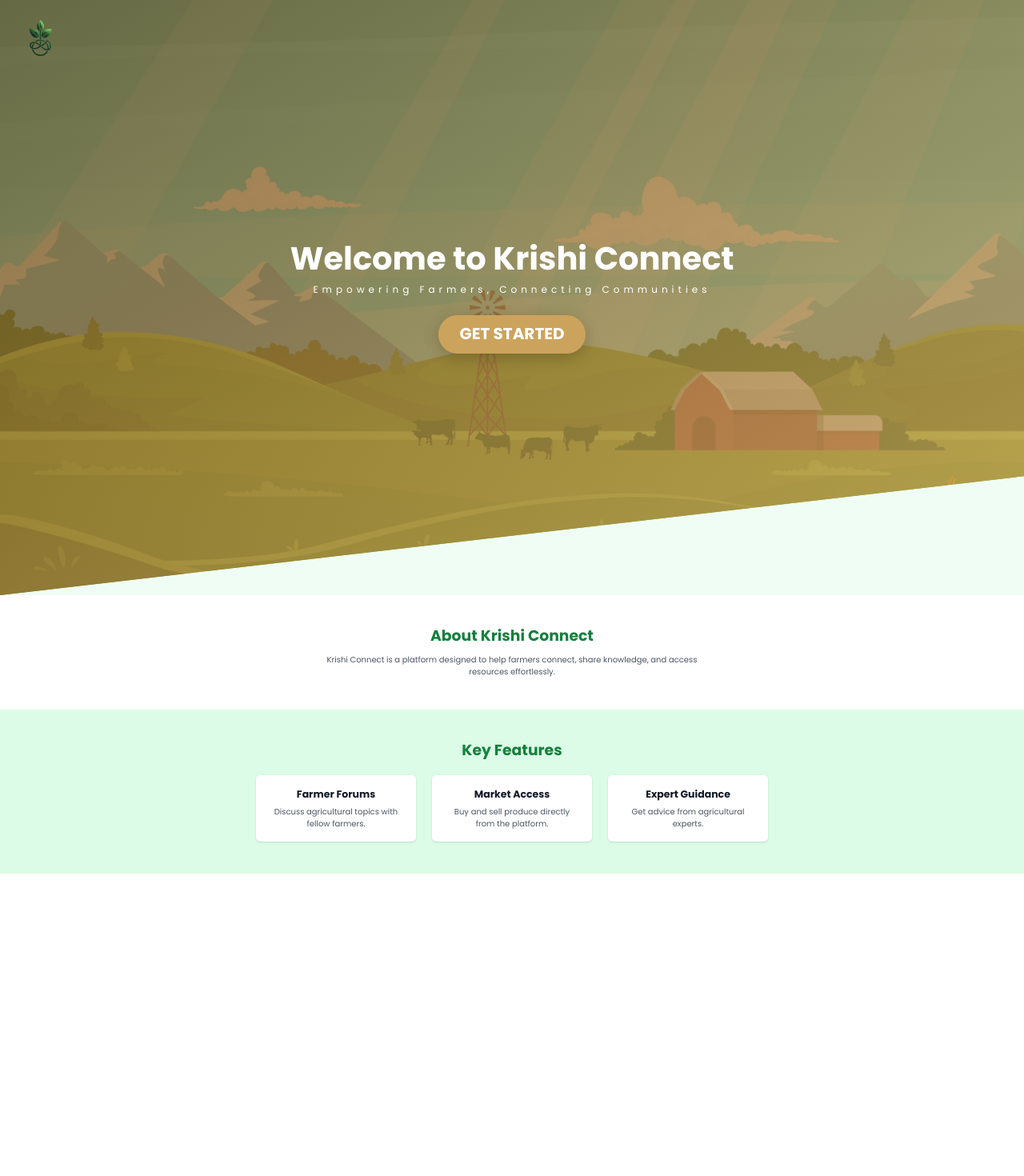
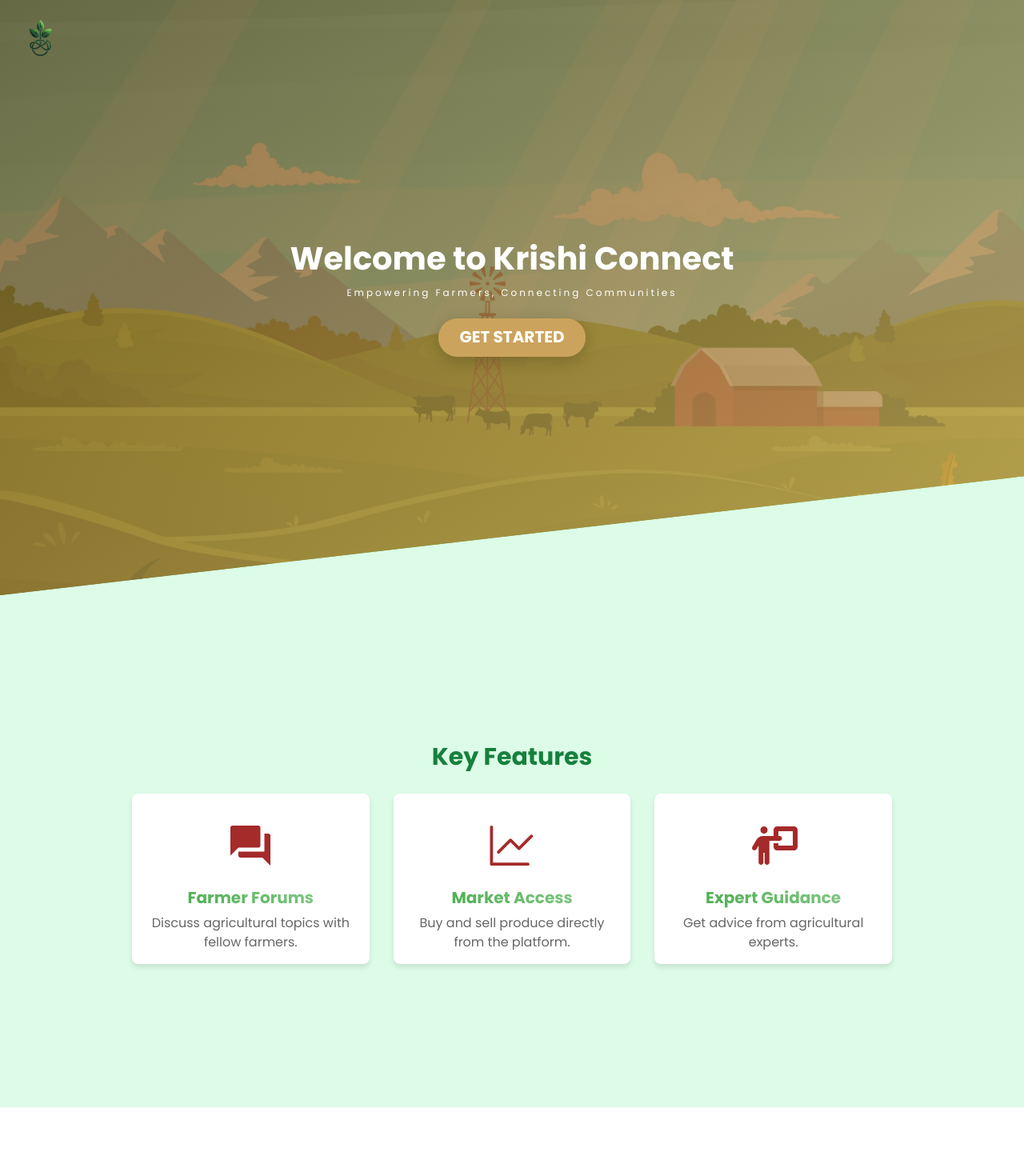
Before and after one commit to kaushal-Prakash/krishi-connect, a Next.js app in the folder frontend/: page / in a window 1280 px wide. Shown: the top 1470 px of the page at 80% size. Before the commit the page ends 1092 px from the top, so only its background shows below. Built offline with nearby package versions, Linux system fonts and the light colour scheme.

Commit message:
about section done for landing

```diff
--- a/frontend/package.json
+++ b/frontend/package.json
@@ -12,6 +12,7 @@
     "next": "15.1.7",
     "react": "^19.0.0",
     "react-dom": "^19.0.0",
+    "react-icons": "^5.5.0",
     "sass": "^1.85.0"
   },
   "devDependencies": {
--- a/frontend/src/app/page.tsx
+++ b/frontend/src/app/page.tsx
@@ -1,4 +1,7 @@
 import Image from "next/image";
+import { MdForum } from "react-icons/md";
+import { GoGraph } from "react-icons/go";
+import { FaPersonChalkboard } from "react-icons/fa6";
 
 export default function home() {
   return (
@@ -7,37 +10,44 @@ export default function home() {
       <div className="logo z-10">
         <Image src="/logo.png" alt="logo" height={80} width={80} />
       </div>
-      <section className="hero-section h-screen flex flex-col items-center justify-center text-center">
-        <h1 className="hero-text-main text-4xl md:text-6xl font-bold text-white">Welcome to Krishi Connect</h1>
-        <p className="hero-text-sub mt-4 text-lg md:text-xl text-white font-poppins tracking-widest">Empowering Farmers, Connecting Communities</p>
-        <button className="warm-btn mt-6 px-6 py-3 bg-custom-warm text-white text-lg transition-all duration-300">Get Started</button>
-      </section>
-
-      {/* About Section */}
-      <section className="py-16 px-6 bg-white text-center">
-        <h2 className="text-3xl font-bold text-green-700">About Krishi Connect</h2>
-        <p className="mt-4 text-gray-600 max-w-3xl mx-auto">
-          Krishi Connect is a platform designed to help farmers connect, share knowledge, and access resources effortlessly.
+      <section className="hero-section h-screen flex flex-col items-center justify-center text-center z-10">
+        <h1 className="hero-text-main text-4xl md:text-6xl font-bold text-white">
+          Welcome to Krishi Connect
+        </h1>
+        <p className="hero-text-sub mt-4 text-lg md:text-xl text-white font-poppins tracking-widest">
+          Empowering Farmers, Connecting Communities
         </p>
+        <button className="warm-btn mt-6 px-6 py-3 bg-custom-warm text-white text-lg transition-all duration-300">
+          Get Started
+        </button>
       </section>
 
       {/* Features Section */}
-      <section className="py-16 px-6 text-center bg-green-100">
-        <h2 className="text-3xl font-bold text-green-700">Key Features</h2>
-        <div className="grid grid-cols-1 md:grid-cols-3 gap-8 mt-8 max-w-5xl mx-auto">
-          <div className="p-6 bg-white rounded-lg shadow">
-            <h3 className="text-xl font-semibold">Farmer Forums</h3>
-            <p className="text-gray-600 mt-2">Discuss agricultural topics with fellow farmers.</p>
+      <section className="py-16 px-6 text-center bg-green-100 -mt-64 min-h-screen">
+        <h1 className="font-primary pt-[30rem]">Key Features</h1>
+        <div className="grid grid-cols-1 md:grid-cols-3 gap-12 px-10 pt-9 mx-auto max-w-[100rem]">
+
+          <div className="card">
+            <MdForum className="card__img"/>
+            <h3>Farmer Forums</h3>
+            <p>Discuss agricultural topics with fellow farmers.</p>
           </div>
-          <div className="p-6 bg-white rounded-lg shadow">
-            <h3 className="text-xl font-semibold">Market Access</h3>
-            <p className="text-gray-600 mt-2">Buy and sell produce directly from the platform.</p>
+          <div className="card">
+            <GoGraph className="card__img"/>
+            <h3>Market Access</h3>
+            <p>Buy and sell produce directly from the platform.</p>
           </div>
-          <div className="p-6 bg-white rounded-lg shadow">
-            <h3 className="text-xl font-semibold">Expert Guidance</h3>
-            <p className="text-gray-600 mt-2">Get advice from agricultural experts.</p>
+          <div className="card">
+            <FaPersonChalkboard className="card__img"/>
+            <h3>Expert Guidance</h3>
+            <p>Get advice from agricultural experts.</p>
           </div>
         </div>
+      </section>
+
+      {/* Quick Access */}
+      <section className="py-16 px-6 bg-white m-full text-center about row min-h-screen landing-about">
+
       </section>
 
     </div>
--- a/frontend/src/styles/abstracts/_variables.scss
+++ b/frontend/src/styles/abstracts/_variables.scss
@@ -4,6 +4,15 @@ $custom-brown: #754E1A;
 $custom-warm: #CBA35C;
 $custom-cream: #F8E1B7;
 $custom-white: #fff;
+$custom-green : rgba(21, 128, 60);
 
 //Fonts
-$default-font-size: 1.6rem;
+$font-size: 1.6rem;
+$font-size-m:2rem;
+$font-size-l: 3rem;
+
+//Grid
+$grid-width: 114rem;
+$grid-width-sm: 114rem;
+$gutter-vertical: 8rem;
+$gutter-horizontal: 6rem;
--- /dev/null
+++ b/frontend/src/styles/base/_typography.scss
@@ -0,0 +1,10 @@
+@use "../abstracts/variables" as *;
+.font-primary{
+    font-weight: 700;
+    font-size: $font-size-l;
+    color: $custom-green;
+}
+.font-secondary{
+    font-weight: 700;
+    font-size: $font-size-m;
+}
--- /dev/null
+++ b/frontend/src/styles/components/_card.scss
@@ -0,0 +1,41 @@
+@use "../abstracts/variables" as *;
+.card {
+  background: white;
+  border-radius: 8px;
+  box-shadow: 0 4px 6px rgba(0, 0, 0, 0.1);
+  padding: 1.5rem;
+  text-align: center;
+  transition: transform 0.3s ease, box-shadow 0.3s ease;
+  display: flex;
+  justify-content: center;
+  align-items: center;
+  flex-direction: column;
+
+  &:hover {
+    transform: translateY(-5px);
+    box-shadow: 0 6px 12px rgba(0, 0, 0, 0.15);
+  }
+
+  & h3 {
+    background: linear-gradient(45deg, #4CAF50, #81C784);
+    -webkit-background-clip: text;
+    background-clip: text;
+    color: transparent;
+    font-size: $font-size-m;
+    font-weight: bold;
+  }
+
+  & p {
+    color: #666;
+    margin-top: 0.5rem;
+    font-size: $font-size;
+  }
+
+  &__img {
+    font-size: 6rem;
+    text-align: center;
+    margin-top: 2rem;
+    margin-bottom: 2rem;
+    color: brown;
+  }
+}
--- /dev/null
+++ b/frontend/src/styles/layout/_grid.scss
@@ -0,0 +1,84 @@
+@use "../abstracts/variables" as *;
+.row {
+    margin: 0 auto;
+
+    @media (max-width: 600px) {
+      display: flex;
+      flex-direction: column;
+      gap: 1rem;
+      width: 100%;
+      margin-right: 0;
+      justify-content: center;
+      align-items: center;
+    }
+
+    &:not(:last-child) {
+      margin-bottom: $gutter-vertical;
+    }
+
+    [class^="col-"] {
+      float: left;
+
+      @media (max-width: 600px) {
+        float: none;
+        width: 100%;
+        margin-right: 0;
+      }
+
+      &:not(:last-child) {
+        margin-right: $gutter-horizontal;
+
+        @media (max-width: 600px) {
+          margin-right: 0;
+        }
+      }
+    }
+
+    .col-1-of-2 {
+      width: calc((100% - #{$gutter-horizontal}) / 2);
+
+      @media (max-width: 600px) {
+        width: 100%;
+      }
+    }
+
+    .col-1-of-3 {
+      width: calc((100% - 2 * #{$gutter-horizontal}) / 3);
+
+      @media (max-width: 600px) {
+        width: 100%;
+      }
+    }
+
+    .col-2-of-3 {
+      width: calc(2 * ((100% - 2 * #{$gutter-horizontal}) / 3) + #{$gutter-horizontal});
+
+      @media (max-width: 600px) {
+        width: 100%;
+      }
+    }
+
+    .col-1-of-4 {
+      width: calc((100% - 3 * #{$gutter-horizontal}) / 4);
+
+      @media (max-width: 600px) {
+        width: 100%;
+      }
+    }
+
+    .col-2-of-4 {
+      width: calc(2 * ((100% - 3 * #{$gutter-horizontal}) / 4) + #{$gutter-horizontal});
+
+      @media (max-width: 600px) {
+        width: 100%;
+      }
+    }
+
+    .col-3-of-4 {
+      width: calc(3 * ((100% - 3 * #{$gutter-horizontal}) / 4) + 2 * #{$gutter-horizontal});
+
+      @media (max-width: 600px) {
+        width: 100%;
+      }
+    }
+  }
--- a/frontend/src/styles/main.scss
+++ b/frontend/src/styles/main.scss
@@ -1,8 +1,12 @@
+@use "./abstracts/variables";
 @use "./abstracts/functions";
-@use "./abstracts/variables";
 
 @use "./base/animations";
+@use "./base/typography";
 
 @use "./components/warm-btn";
+@use "./components/card";
 
 @use "./pages/landing";
+
+@use "./layout/grid";
--- a/frontend/src/styles/pages/_landing.scss
+++ b/frontend/src/styles/pages/_landing.scss
@@ -12,11 +12,11 @@
 .hero-section {
   background-image: linear-gradient(
       to right bottom,
-      rgba($custom-brown, 0.80),
-      rgba($custom-warm, 0.80)
+      rgba($custom-brown, 0.8),
+      rgba($custom-warm, 0.8)
     ),
     url("/hero/landing.jpg");
-  background-position: top center;
+  background-position: center;
   background-size: cover;
   max-height: 93vh;
   clip-path: polygon(0 0, 100% 0, 100% 80%, 0 100%);
@@ -25,20 +25,79 @@
   align-items: center;
   justify-content: center;
   text-align: center;
+  padding: 2rem;
+
+  @media (max-width: 768px) {
+    max-height: 85vh;
+    padding: 1.5rem;
+  }
+
+  @media (max-width: 480px) {
+    max-height: 80vh;
+    padding: 1rem;
+  }
 }
 
 .hero-text-main {
   animation: toRight 1s ease-out;
   font-weight: bold;
   color: $custom-white;
-  font-size: 4rem;
+  font-size: clamp(2rem, 6vw, 4rem);
+  line-height: 1.2;
+  max-width: 90%;
+
+  @media (max-width: 768px) {
+    font-size: 2.5rem;
+  }
+
+  @media (max-width: 480px) {
+    font-size: 2rem;
+  }
 }
 
 .hero-text-sub {
   animation: toLeft 1s ease-out;
   margin-top: 1rem;
-  font-size: 1.2rem;
-  letter-spacing: 5px;
+  font-size: clamp(1rem, 3vw, 1.2rem);
+  letter-spacing: 3px;
   font-weight: 500;
   color: $custom-white;
+  max-width: 80%;
+
+  @media (max-width: 768px) {
+    letter-spacing: 2px;
+  }
+
+  @media (max-width: 480px) {
+    font-size: 1rem;
+    letter-spacing: 1px;
+  }
 }
+
+.hero-btn {
+  margin-top: 2.4rem;
+  border-radius: 100px;
+  padding: 1rem 2rem;
+  text-transform: uppercase;
+  transition: all 0.2s;
+  font-weight: bold;
+  box-shadow: 0 5px 20px rgba(0, 0, 0, 0.2);
+  animation: toUp 1s ease-out;
+  position: relative;
+  background-color: $custom-warm;
+  color: white;
+
+  &:hover {
+    transform: translateY(-3px);
+    box-shadow: 0 1rem 2rem rgba(0, 0, 0, 0.2);
+  }
+
+  @media (max-width: 480px) {
+    padding: 0.8rem 1.6rem;
+    font-size: 0.9rem;
+  }
+}
+.landing-about {
+  -webkit-clip-path: polygon(0% 0%, 100% 0%, 100% 70%, 0% 100%);
+  clip-path: polygon(0% 0%, 100% 0%, 100% 70%, 0% 100%);
+}
```
Also changed, not shown: 1 other file (tests, documents, lock files or other folders).
